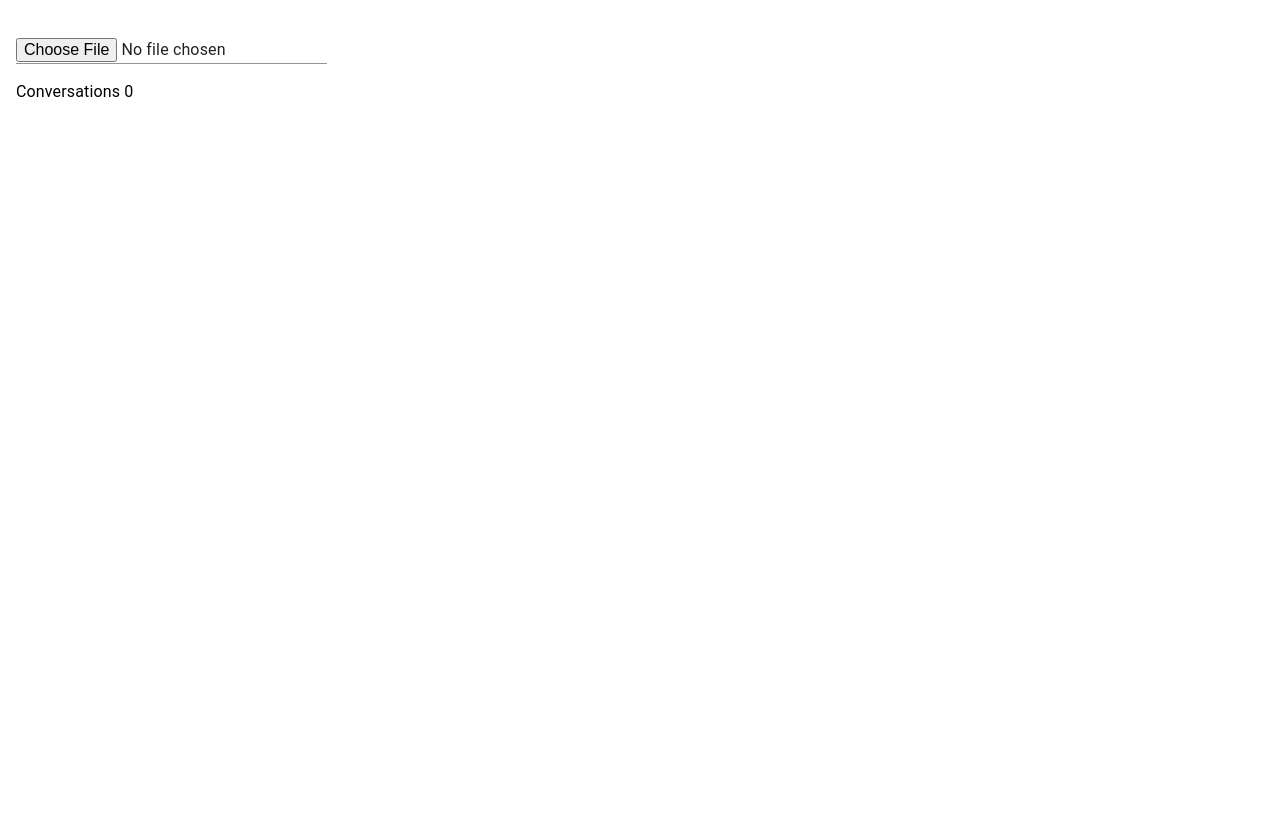
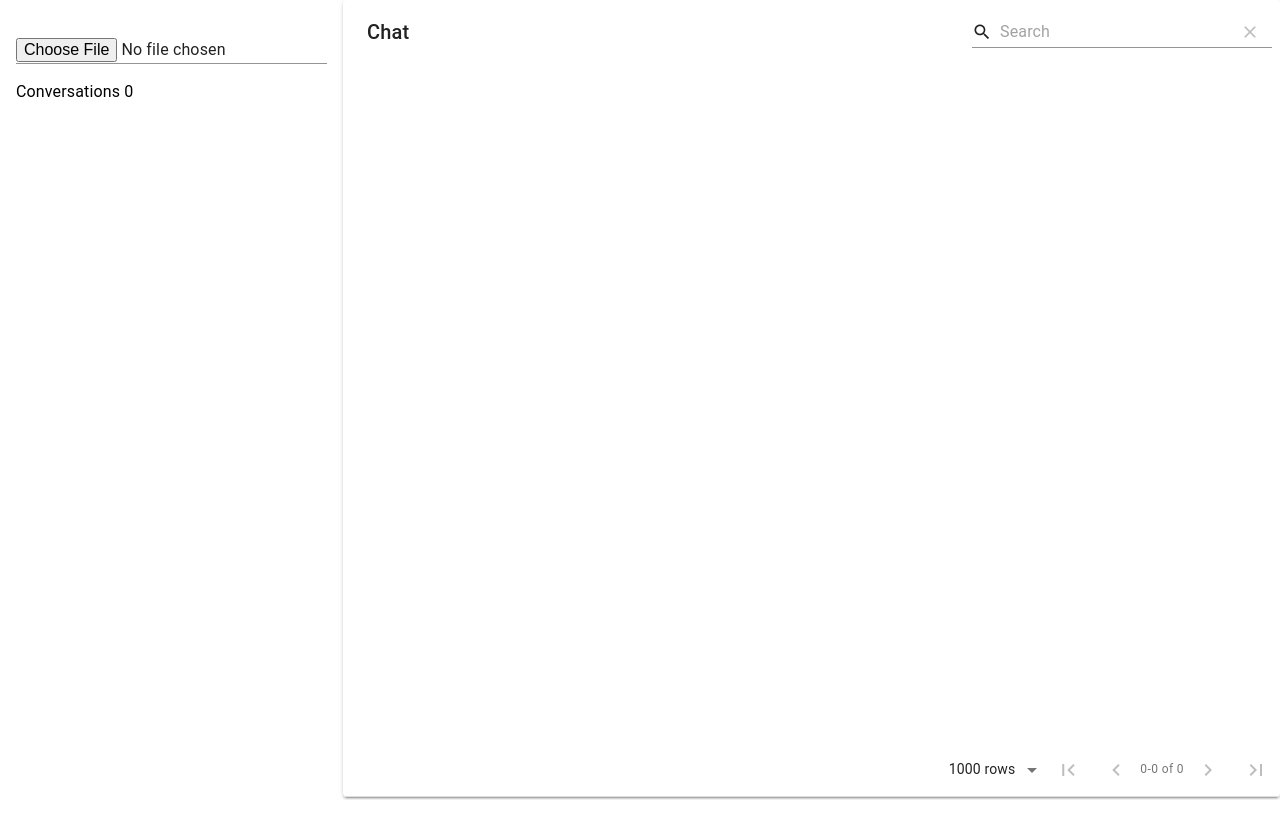
Before and after one commit to croftr/hangouts-viewer, a React (Create React App) app: page / in a window 1280 px wide. Shown: the top 838 px of the page. After the commit the page ends 800 px from the top, so only its background shows below. Built offline with nearby package versions, Linux system fonts and the light colour scheme.

Commit message:
add material table

```diff
--- a/package.json
+++ b/package.json
@@ -8,6 +8,7 @@
     "@testing-library/jest-dom": "^4.2.4",
     "@testing-library/react": "^9.5.0",
     "@testing-library/user-event": "^7.2.1",
+    "material-table": "^1.57.2",
     "react": "^16.13.0",
     "react-dom": "^16.13.0",
     "react-scripts": "3.4.0"
--- a/public/index.html
+++ b/public/index.html
@@ -3,6 +3,7 @@
   <head>
     <meta charset="utf-8" />
     <link rel="icon" href="%PUBLIC_URL%/favicon.ico" />
+    <link rel="stylesheet" href="https://fonts.googleapis.com/icon?family=Material+Icons">
     <meta name="viewport" content="width=device-width, initial-scale=1" />
     <meta name="theme-color" content="#000000" />
     <meta
--- a/src/App.js
+++ b/src/App.js
@@ -4,9 +4,11 @@ import List from '@material-ui/core/List';
 import ListItem from '@material-ui/core/ListItem';
 import ListItemIcon from '@material-ui/core/ListItemIcon';
 import ListItemText from '@material-ui/core/ListItemText';
-import { CircularProgress, Typography, Input  } from '@material-ui/core';
+import { CircularProgress, Typography, Input } from '@material-ui/core';
 import ChatIcon from '@material-ui/icons/Chat';
 import MessaageContent from "./MessageContent"
+import Table from "./Table"
+import { convertForTable } from "./tableManager"
 import './App.css';
 
 function App() {
@@ -14,6 +16,7 @@ function App() {
   const [selectedConversation, setSelectedConversation] = React.useState();
   const [chats, setChats] = React.useState({ conversations: [] });
   const [showSpinner, setShowSpinner] = React.useState(false);
+  const [tableData, setTableData] = React.useState()
 
   const startDate = (messageData) => {
     return new Date(messageData.self_conversation_state.invite_timestamp / 1000).toLocaleDateString()
@@ -22,6 +25,9 @@ function App() {
   const selectChat = (conversation) => {
     setShowSpinner(true);
     //need delay for spinner to render
+
+    setTableData(convertForTable(conversation));
+
     setTimeout(() => setSelectedConversation(conversation), 500);
   }
 
@@ -49,16 +55,17 @@ function App() {
   }
 
   return (
-    <div className="App" style={{ padding: 16 }}>
+    <div className="App">
 
-      <div style={{ display: "flex", marginBottom: 16, paddingTop: 16 }}>
-        <Input type="file" onChange={showFile} color="primary" />
-      </div>
+      <div id="listContentWrapper" style={{ display: "flex", flexDirection: "row", height: "calc(100vh - 130px)" }}>
 
-      <Typography >Conversations {chats.conversations.length}</Typography >
+        <div id="listWrapper" style={{ padding: 16, minWidth: 300, overflowY: "auto", height: "100%" }}>
 
-      <div id="listContentWrapper" style={{ display: "flex", flexDirection: "row", height: "calc(100vh - 30px)" }}>
-        <div id="listWrapper" style={{ marginRight: 16, minWidth: 300, overflowY: "auto", height: "100%" }}>
+          <div style={{ display: "flex", marginBottom: 16, paddingTop: 16 }}>
+            <Input type="file" onChange={showFile} color="primary" />
+          </div>
+
+          <Typography >Conversations {chats.conversations.length}</Typography >
 
           <List component="nav" aria-label="main mailbox folders">
 
@@ -76,17 +83,12 @@ function App() {
           </List>
         </div>
 
-        <div id="contentWrapper" style={{ display: "flex", flex: 3, flexDirection: "column", overflowY: "auto" }}>
+        <div id="contentWrapper" style={{ display: "flex", flex: 3, flexDirection: "column" }}>
 
-          { showSpinner && !selectedConversation && (
-            <div style={{ display: "flex", flexDirection: "column", padding: 16, alignSelf: "center" }}>
-              <Typography>Loading your conversation</Typography>
-              <span style={{ alignSelf: "center", marginTop: 16 }}><CircularProgress /></span>
-            </div>
-          )}
+          <Table data={tableData} isLoading={showSpinner && !selectedConversation} />
         </div>
 
-        {selectedConversation && <MessaageContent conversation={selectedConversation} />}
+        {/* {selectedConversation && <MessaageContent conversation={selectedConversation} />} */}
 
       </div>
 
--- a/src/MessageContent.jsx
+++ b/src/MessageContent.jsx
@@ -50,7 +50,6 @@ const MessageContent = ({ conversation }) => {
 
     }
 
-    // You can use Hooks here!
     return (
         <div>
             <p>Id: {conversation.conversation.conversation_id.id}</p>
--- /dev/null
+++ b/src/Table.jsx
@@ -0,0 +1,19 @@
+import React from 'react';
+import MaterialTable from 'material-table'
+
+const Table = ({ isLoading,  data = { columns: [], rows: []} } ) => {
+
+    return (
+        <div style={{ maxWidth: '100%' }}>
+            <MaterialTable
+                isLoading={isLoading}
+                columns={data.columns}
+                data={data.rows}
+                options={{ pageSize: 1000, maxBodyHeight: "calc(100vh - 120px)" }}
+                title="Chat"
+            />
+        </div>
+    )
+}
+
+export default Table;
--- /dev/null
+++ b/src/tableManager.js
@@ -0,0 +1,45 @@
+const deriveContent = (event) => {
+
+    switch (event.event_type) {
+        case "REGULAR_CHAT_MESSAGE": {
+
+            if (event.chat_message && event.chat_message.message_content && event.chat_message.message_content.segment) {
+                return event.chat_message.message_content.segment.map(message => {
+                    if (message.type === "TEXT") {
+                        return ` ${message.text}`;
+                    } else {
+                        return ` ${message.type}`;
+                    }
+                })
+
+            }
+
+        }
+        case "RENAME_CONVERSATION": {
+            return `From: ${event.conversation_rename ? event.conversation_rename.old_name : ""} To: ${event.conversation_rename ? event.conversation_rename.new_name : ""}`
+
+        }
+        case "HANGOUT_EVENT": {
+            return event.hangout_event.event_type;
+        }
+        case "ADD_USER": {
+            return event.hangout_event ? event.hangout_event.event_type : ""
+
+        }
+        default: return event.event_type
+    }
+
+
+}
+
+export const convertForTable = (data) => {
+    console.log(data);
+
+    return {
+        columns: [
+            { title: 'Type', field: 'type' },
+            { title: 'Content', field: 'content' },
+        ],
+        rows: data.events.map(event => { return { type: event.event_type, content: deriveContent(event) } }),
+    }
+}
```
Also changed, not shown: 1 other file (tests, documents, lock files or other folders).
